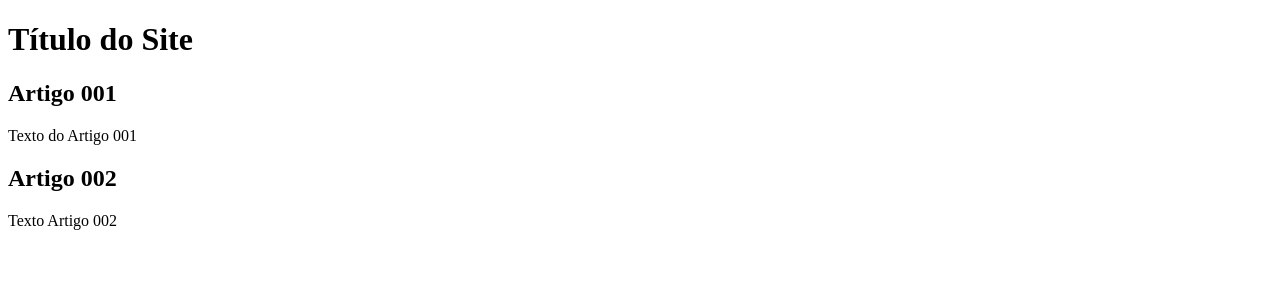
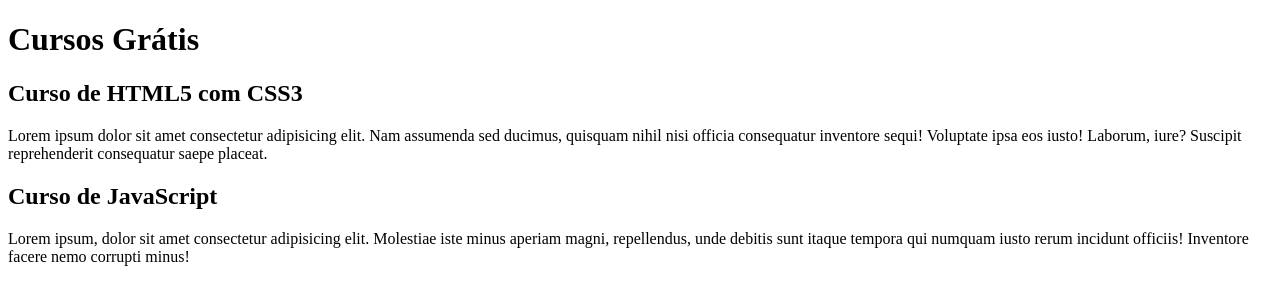
Before and after one commit to josevieira70/Curso_git-gihub_curso_em_video, a plain HTML site: page Site-Exemplo/Index.html in a window 1280 px wide. Drawn offline with Linux system fonts and the light colour scheme.

Commit message:
Iniciado conteúdo

```diff
--- a/Site-Exemplo/Index.html
+++ b/Site-Exemplo/Index.html
@@ -9,15 +9,15 @@
 <body>
     <main>
         <header>
-            <h1>Título do Site</h1>
+            <h1>Cursos Grátis</h1>
         </header>
         <article>
-            <h2>Artigo 001</h2>
-            <p>Texto do Artigo 001</p>
+            <h2>Curso de HTML5 com CSS3</h2>
+            <p>Lorem ipsum dolor sit amet consectetur adipisicing elit. Nam assumenda sed ducimus, quisquam nihil nisi officia consequatur inventore sequi! Voluptate ipsa eos iusto! Laborum, iure? Suscipit reprehenderit consequatur saepe placeat.</p>
         </article>
         <article>
-            <h2>Artigo 002 </h2>
-            <p>Texto Artigo 002</p>
+            <h2>Curso de JavaScript</h2>
+            <p>Lorem ipsum, dolor sit amet consectetur adipisicing elit. Molestiae iste minus aperiam magni, repellendus, unde debitis sunt itaque tempora qui numquam iusto rerum incidunt officiis! Inventore facere nemo corrupti minus!</p>
         </article>
     </main>
 </body>
```
